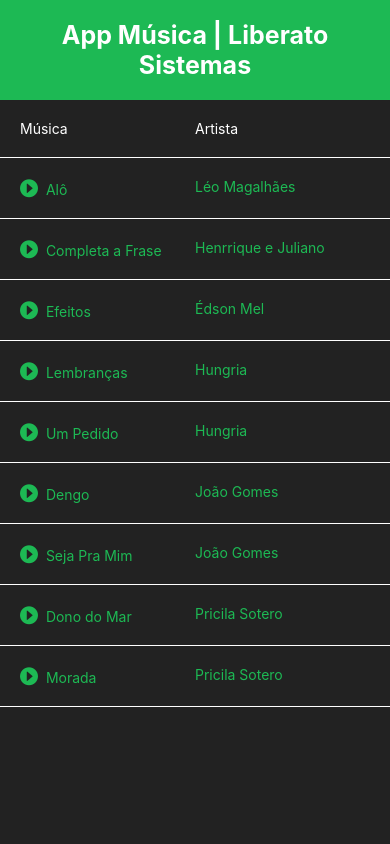
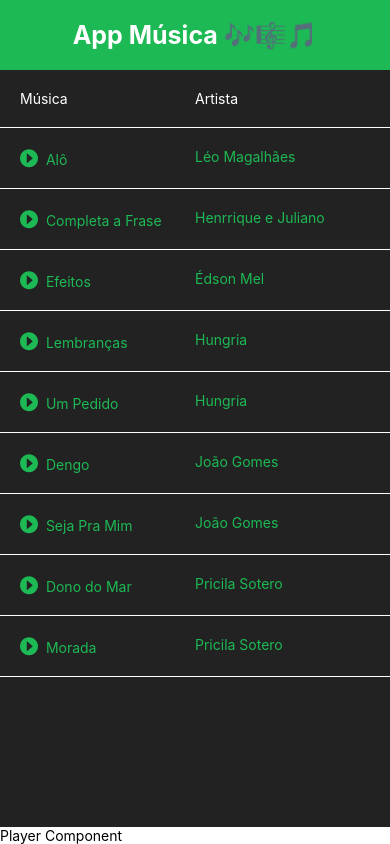
Before and after one commit to AlexandreLiberatto/AppMusica, a React Native app: screen / in a window 390 px wide. Built offline with nearby package versions, Linux system fonts and the light colour scheme.

Commit message:
Criando função para tocar as musicas

```diff
--- a/App.js
+++ b/App.js
@@ -3,6 +3,7 @@ import React, { useState } from 'react';
 import { StyleSheet, Text, View, ScrollView, TouchableOpacity} from 'react-native';
 import { Audio } from 'expo-av';
 import {AntDesign} from '@expo/vector-icons';
+import Player from './Player';
 
 export default function App() {
 
@@ -66,23 +67,41 @@ export default function App() {
     },
   ]);
 
-  const changeMusic = (id) => {
+  const changeMusic = async (id) => {
+    let curFile = null;
     let newMusics = musicas.filter((val,k)=>{
       if(id == k){
         musicas[k].playing = true;
+        curFile = musicas[k].file;
       } else {
         musicas[k].playing = false;
       }
       return musicas[k];
     })
+
+    if(audio != null){
+      audio.unloadAsync();
+    }
+
+    let curAudio = new Audio.Sound();
+
+    try {
+      await curAudio.loadAsync(curFile);
+      await curAudio.playAsync();
+    } catch (error) {
+      alert(`Aconteceu o seguinte erro: ${error}`)
+    }
+
+    setarAudio(curAudio);
     setarMusicas(newMusics);
   }
 
   return (
+    <View style={{flex:1}}>
     <ScrollView style={styles.container}>
       <StatusBar hidden />
       <View style={styles.header}>
-        <Text style={styles.titulo}>App Música | Liberato Sistemas</Text>
+        <Text style={styles.titulo}>App Música 🎶🎼🎵</Text>
       </View>
 
       <View style={styles.table}>
@@ -117,7 +136,10 @@ export default function App() {
         })
       }
 
+      <View style={{paddingBottom:200}}></View>
     </ScrollView>
+    <Player />
+    </View>
   );
 }
 
--- /dev/null
+++ b/Player.js
@@ -0,0 +1,14 @@
+
+import React, { useState } from 'react';
+import { StyleSheet, Text, View, ScrollView, TouchableOpacity} from 'react-native';
+import { Audio } from 'expo-av';
+import {AntDesign} from '@expo/vector-icons';
+
+
+export default function Player() {
+    return (
+      <View>
+        <Text>Player Component</Text>
+      </View>
+    );
+  }
```
